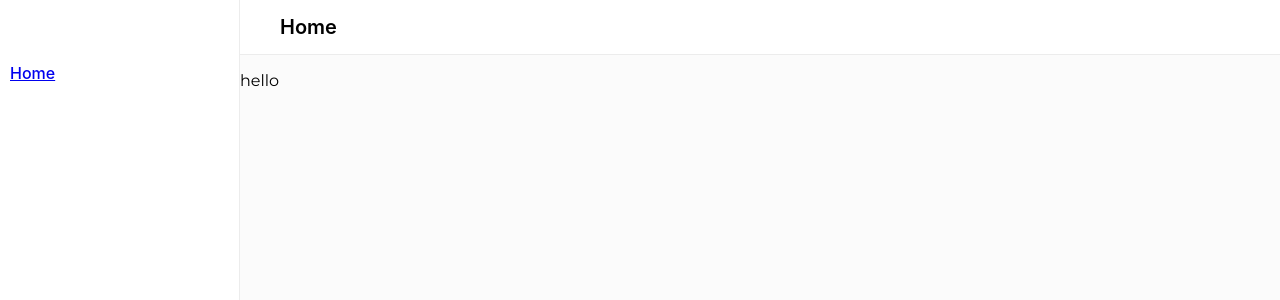
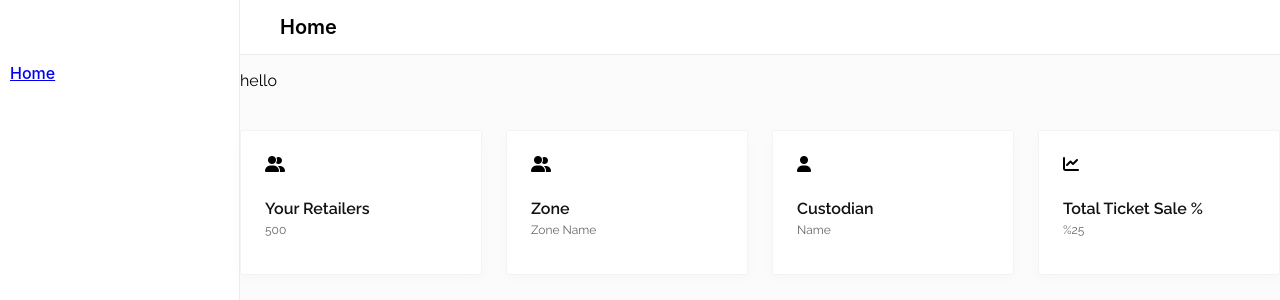
Before and after one commit to nii-michael/turbo-octo-palm-tree, a React (Create React App) app: page /home in a window 1280 px wide. Shown: the top 300 px of the page. Built offline with nearby package versions, Linux system fonts and the light colour scheme.

Commit message:
+Raleway

```diff
--- a/public/index.html
+++ b/public/index.html
@@ -18,8 +18,15 @@
     <link rel="preconnect" href="https://fonts.googleapis.com" />
     <link rel="preconnect" href="https://fonts.gstatic.com" crossorigin />
     <link
-      href="https://fonts.googleapis.com/css2?family=Montserrat:wght@100;200;300;400;500;600;700;800;900&display=swap"
+      href="https://fonts.googleapis.com/css2?family=Raleway:wght@100;200;300;400;500;600;700;800;900&display=swap"
       rel="stylesheet"
+    />
+    <link
+      rel="stylesheet"
+      href="https://cdnjs.cloudflare.com/ajax/libs/font-awesome/6.1.0/css/all.min.css"
+      integrity="sha512-10/jx2EXwxxWqCLX/hHth/vu2KY3jCF70dCQB8TSgNjbCVAC/8vai53GfMDrO2Emgwccf2pJqxct9ehpzG+MTw=="
+      crossorigin="anonymous"
+      referrerpolicy="no-referrer"
     />
     <title>React App</title>
   </head>
--- /dev/null
+++ b/src/components/Card.js
@@ -0,0 +1,19 @@
+import React from "react";
+
+const Card = ({ title, number, icon }) => {
+  return (
+    <div className="dashboard-card">
+      {icon}
+      <div className="icon-body">
+        <p className="card-title">
+          {title}
+        </p>
+        <p className="card-desc">
+          {number}
+        </p>
+      </div>
+    </div>
+  );
+};
+
+export default Card;
--- a/src/components/DashboardMainContent.js
+++ b/src/components/DashboardMainContent.js
@@ -1,9 +1,37 @@
 import React from "react";
-import './styles.css'
+import Card from "../components/Card";
+import "./styles.css";
 const DashboardMainContent = () => {
+  var cards = [
+    {
+      title: "Your Retailers",
+      number: "500",
+      icon: <i class="fa-solid fa-user-group" />
+    },
+    {
+      title: "Zone",
+      number: "Zone Name",
+      icon: <i class="fa-solid fa-user-group" />
+    },
+    {
+      title: "Custodian",
+      number: "Name",
+      icon: <i class="fa-solid fa-user" />
+    },
+    {
+      title: "Total Ticket Sale %",
+      number: "%25",
+      icon: <i class="fa-solid fa-chart-line" />
+    }
+  ];
   return (
     <div className="main-wrapper">
       <p>hello</p>
+      <div className="dashboard-cards-wrapper">
+        {cards.map((ele, i) => {
+          return <Card key={i} title={ele.title} number={ele.number} icon={ele.icon} />;
+        })}
+      </div>
     </div>
   );
 };
--- a/src/index.css
+++ b/src/index.css
@@ -23,5 +23,5 @@
 
 body {
   margin: 0;
-  font-family: "Montserrat";
+  font-family: "Raleway";
 }
--- a/src/pages/Login/styles.css
+++ b/src/pages/Login/styles.css
@@ -1,4 +1,4 @@
-.login-wrapper{
+.login-wrapper {
   width: 100vw;
   height: 100vh;
   background-color: #222;
@@ -8,21 +8,19 @@
   justify-content: center;
 }
 
-
-
-input{
+input {
   outline: none;
   margin-bottom: 10px;
   width: 300px;
   padding: 10px;
   font-size: 16px;
-    font-family: 'Courgette', cursive;
-    font-family: 'Raleway', sans-serif;
+  font-family: "Courgette", cursive;
+  font-family: "Raleway", sans-serif;
   border-radius: 5px;
   border: 0;
 }
 
-button{
+button {
   background: rgb(77, 247, 43);
   border: 0;
   width: 100%;
@@ -30,19 +28,61 @@ button{
   border-radius: 5px;
   outline: none;
   margin: auto;
-    font-family: 'Courgette', cursive;
-    font-family: 'Raleway', sans-serif;
+  font-family: "Raleway", sans-serif;
   font-weight: bold;
   cursor: pointer;
   margin-bottom: 10px;
 }
 
-.create-account{
+.create-account {
   color: white;
   text-decoration: none;
   float: right;
 }
 
-.create-account:hover{
+.create-account:hover {
   text-decoration: underline;
 }
+
+.dashboard-card {
+  background: #ffffff;
+  border: 1px solid #f3f3f3;
+  box-sizing: border-box;
+  box-shadow: 0px 4px 16px rgba(0, 0, 0, 0.02);
+  border-radius: 2px;
+  width: 100%;
+  padding: 24px;
+  cursor: pointer;
+}
+
+.dashboard-cards-wrapper {
+  margin-top: 40px;
+  display: grid;
+  grid-template-columns: repeat(4, 1fr);
+  gap: 24px;
+}
+
+.icon-body {
+  margin-top: 25px;
+}
+
+.card-title {
+  font-family: "Raleway";
+  font-style: normal;
+  font-weight: 600;
+  font-size: 16px;
+  line-height: 19px;
+  color: #121212;
+  margin: 0;
+}
+
+.card-desc {
+  font-family: "Raleway";
+  font-style: normal;
+  font-weight: 400;
+  font-size: 12px;
+  line-height: 15px;
+  color: #000000;
+  opacity: 0.6;
+  margin-top: 5px;
+}
```
Lines whose indentation alone changed are shown as unchanged.
